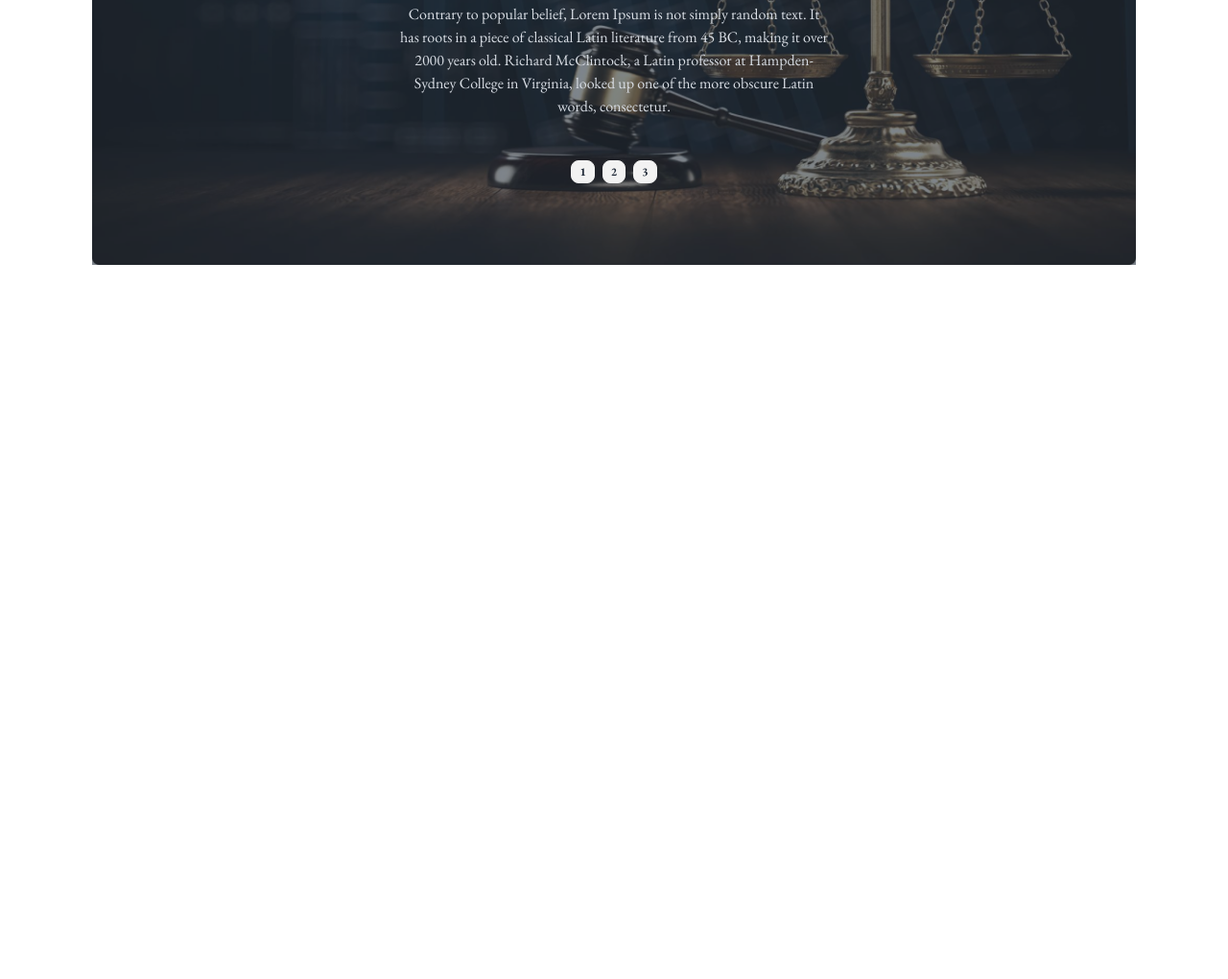
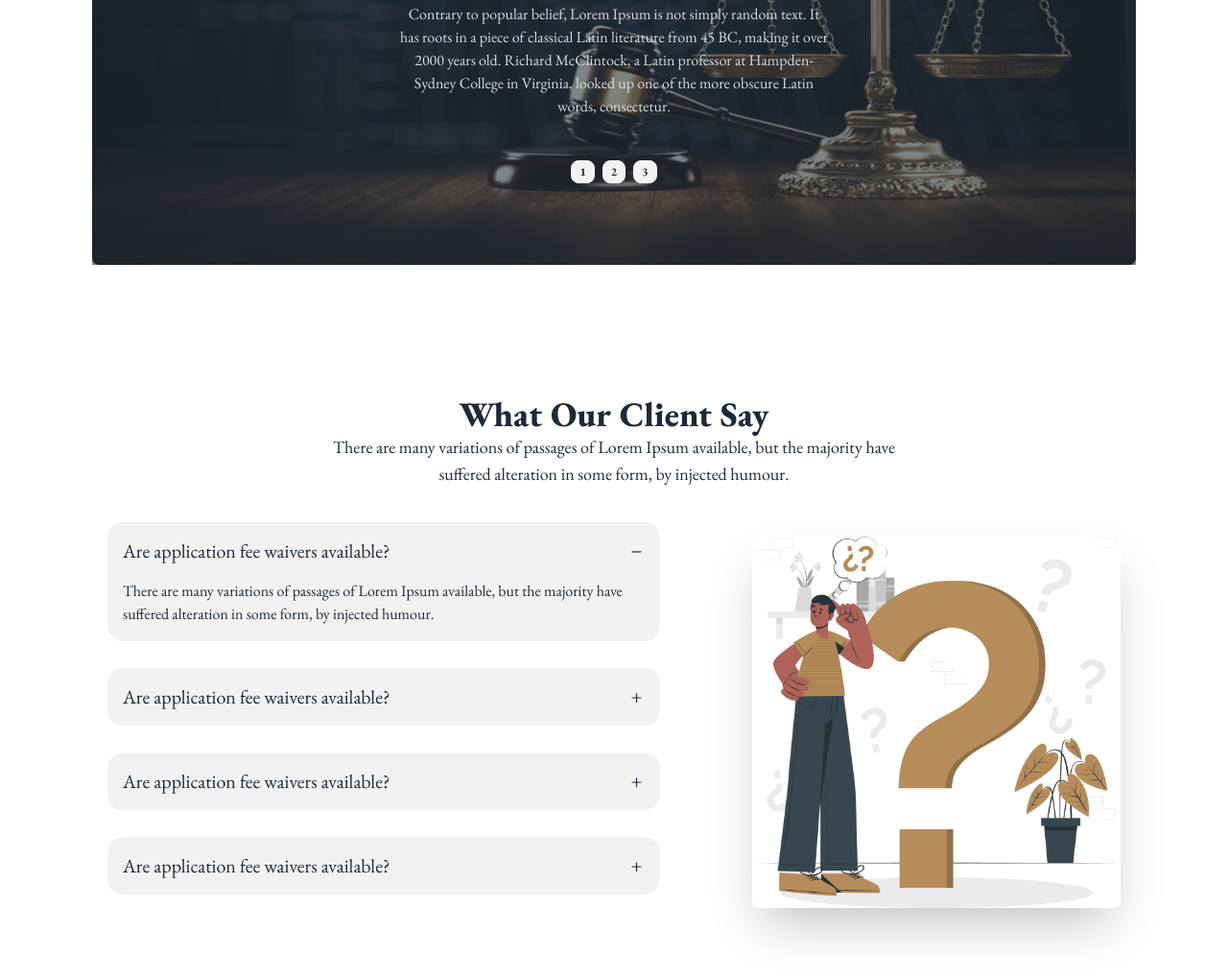
Before and after one commit to TamannaTahsin1/legal-solution, a plain HTML site: page index.html in a window 1280 px wide. Shown: the part 2013-3033 px from the top of the page at 96% size. Before the commit the page ends 2349 px from the top, so only its background shows below. Drawn offline with nearby package versions, Linux system fonts and the light colour scheme.

Commit message:
faq section fully done

```diff
--- a/index.html
+++ b/index.html
@@ -227,7 +227,55 @@
       </section>
       <!-- client section ends here -->
       <!-- FAQ section starts here -->
-
+      <section class="max-w-screen-xl mx-auto px-8 md:px-16 lg:px-24 py-5 my-10 mt-24">
+        <div class="text-center pb-5">
+          <h1 class="text-4xl	font-extrabold">What Our Client Say</h1>
+          <p class="text-lg">There are many variations of passages of Lorem Ipsum available, but the majority have <br> suffered alteration in some form, by injected humour.</p>
+        </div>
+        <div class="hero min-h-full">
+          <div class="hero-content flex-col lg:gap-24 lg:flex-row-reverse">
+            <img src="./images/faq.png" class="w-3/4 lg:max-w-sm rounded-lg shadow-2xl" />
+            <div>
+              <div class="collapse collapse-plus bg-base-200 mb-7">
+                <input type="radio" name="my-accordion-3" checked="checked" />
+                <div class="collapse-title text-xl font-medium">
+                  Are application fee waivers available?
+                </div>
+                <div class="collapse-content">
+                  <p>There are many variations of passages of Lorem Ipsum available, but the majority have suffered alteration in some form, by injected humour.</p>
+                </div>
+              </div>
+              <div class="collapse collapse-plus bg-base-200 mb-7">
+                <input type="radio" name="my-accordion-3" />
+                <div class="collapse-title text-xl font-medium">
+                  Are application fee waivers available?
+                </div>
+                <div class="collapse-content">
+                  <p>There are many variations of passages of Lorem Ipsum available, but the majority have suffered alteration in some form, by injected humour.</p>
+                </div>
+              </div>
+              <div class="collapse collapse-plus bg-base-200 mb-7">
+                <input type="radio" name="my-accordion-3" />
+                <div class="collapse-title text-xl font-medium">
+                  Are application fee waivers available?
+                </div>
+                <div class="collapse-content">
+                  <p>There are many variations of passages of Lorem Ipsum available, but the majority have suffered alteration in some form, by injected humour.</p>
+                </div>
+              </div>
+              <div class="collapse collapse-plus bg-base-200 mb-7">
+                <input type="radio" name="my-accordion-3" />
+                <div class="collapse-title text-xl font-medium">
+                  Are application fee waivers available?
+                </div>
+                <div class="collapse-content">
+                  <p>There are many variations of passages of Lorem Ipsum available, but the majority have suffered alteration in some form, by injected humour.</p>
+                </div>
+              </div>
+            </div>
+          </div>
+        </div>
+        </section>
       <!-- FAQ section ends here -->
     </main>
 </body>
```
